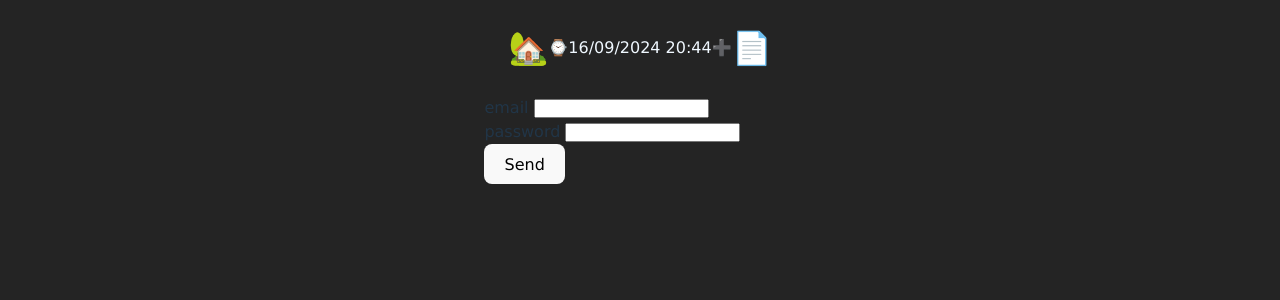
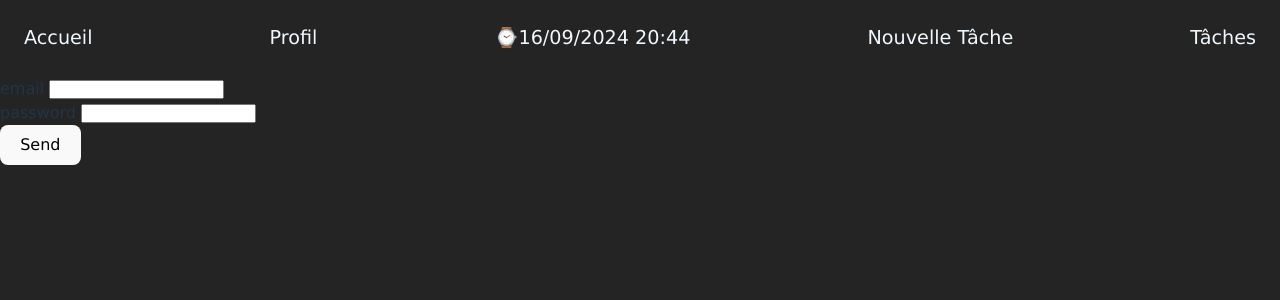
Before and after one commit to Pyriac/work-diary, a React (Vite) app in the folder client/: page / in a window 1280 px wide. Shown: the top 300 px of the page. Built offline with nearby package versions, Linux system fonts and the light colour scheme; no server answers.

Commit message:
:art: css and front for homepage

```diff
--- a/client/src/assets/styles/home.css
+++ b/client/src/assets/styles/home.css
@@ -18,3 +18,42 @@
   gap: 1rem;
   background-color: #242424;
 }
+
+.home_section {
+  display: flex;
+  width: 100vw;
+  justify-content: space-around;
+  align-items: flex-start;
+}
+
+.estimateToDo {
+  width: 40vw;
+  overflow-y: scroll;
+  height: 60vh;
+}
+
+.Subdiv_title {
+  text-align: center;
+  padding: 1rem;
+  font-size: 1.5rem;
+  color: aliceblue;
+  grid-column: 1 / -1;
+}
+
+.estimateToDo::-webkit-scrollbar {
+  width: 8px; /* Largeur de la barre de défilement */
+}
+
+.estimateToDo::-webkit-scrollbar-track {
+  background: #f1f1f1; /* Couleur de l'arrière-plan */
+}
+
+.estimateToDo::-webkit-scrollbar-thumb {
+  background-color: #888; /* Couleur de la barre */
+  border-radius: 10px;
+  border: 2px solid #f1f1f1; /* Espace autour de la barre */
+}
+
+.estimateToDo::-webkit-scrollbar-thumb:hover {
+  background: #555; /* Couleur lors du survol */
+}
--- a/client/src/components/Nav_bar.jsx
+++ b/client/src/components/Nav_bar.jsx
@@ -26,12 +26,15 @@ export default function Nav_bar() {
   return (
     <div className="nav">
       <Link to="/home">
-        <p className="logo">🏡</p>
+        <p>Accueil</p>
       </Link>
+      <p>Profil</p>
       <p className="nav_time">⌚️{display_date_and_time}</p>
-      <Link to="/add/task">➕</Link>
+      <Link to="/add/task">
+        <p>Nouvelle Tâche</p>
+      </Link>
       <Link to="/tasks">
-        <p className="logo">📄</p>
+        <p>Tâches</p>
       </Link>
     </div>
   );
--- a/client/src/index.css
+++ b/client/src/index.css
@@ -14,12 +14,11 @@
 }
 
 a {
+  text-decoration: none;
+}
+a p:hover {
+  color: rgb(193, 233, 233);
   font-weight: 500;
-  color: #646cff;
-  text-decoration: inherit;
-}
-a:hover {
-  color: #535bf2;
 }
 
 body {
@@ -64,10 +63,11 @@ h2 {
 }
 
 .nav {
-  margin: 1.5rem;
+  padding: 1.5rem;
   display: flex;
   justify-content: space-between;
   align-items: center;
+  min-width: 100vw;
 }
 
 .logo {
@@ -76,6 +76,11 @@ h2 {
 
 .nav_time {
   font-size: 1rem;
+  color: aliceblue;
+}
+
+.nav p {
+  font-size: 1.2rem;
   color: aliceblue;
 }
 
--- a/client/src/pages/Home.jsx
+++ b/client/src/pages/Home.jsx
@@ -9,6 +9,7 @@ function Home() {
   const data = useLoaderData();
   const navigate = useNavigate();
   const { CurrentUser, setCurrentUser } = useContext(UserContext);
+  console.info(data);
 
   useEffect(() => {
     const fetchAuth = async () => {
@@ -28,6 +29,9 @@ function Home() {
 
     fetchAuth();
   }, [navigate, setCurrentUser]);
+
+  const estimateToDo = data.filter((task) => task.estimation === "to_do");
+  console.info(estimateToDo);
 
   const estimated_delay = data.reduce(
     (total, task) => total + parseFloat(task.estimated_day),
@@ -63,14 +67,25 @@ function Home() {
         </h2>
         <h2>Ta prochaine disponibilité sera la {formated_date}.</h2>
       </div>
+      <section className="home_section">
         <div className="grid-container">
           {/* overflow-y :scroll */}
+          <h3 className="Subdiv_title">Tâches urgentes</h3>
           {data.map((task) => (
             <Link to={`/task/${task.id}`} key={task.id}>
               <Little_tasks data={task} />
             </Link>
           ))}
         </div>
+        <div className="estimateToDo">
+          <h3 className="Subdiv_title">Devis à faire</h3>
+          {estimateToDo.map((task) => (
+            <Link to={`/task/${task.id}`} key={task.id}>
+              <Little_tasks data={task} />
+            </Link>
+          ))}
+        </div>
+      </section>
     </>
   );
 }
```
Lines whose indentation alone changed are shown as unchanged.
